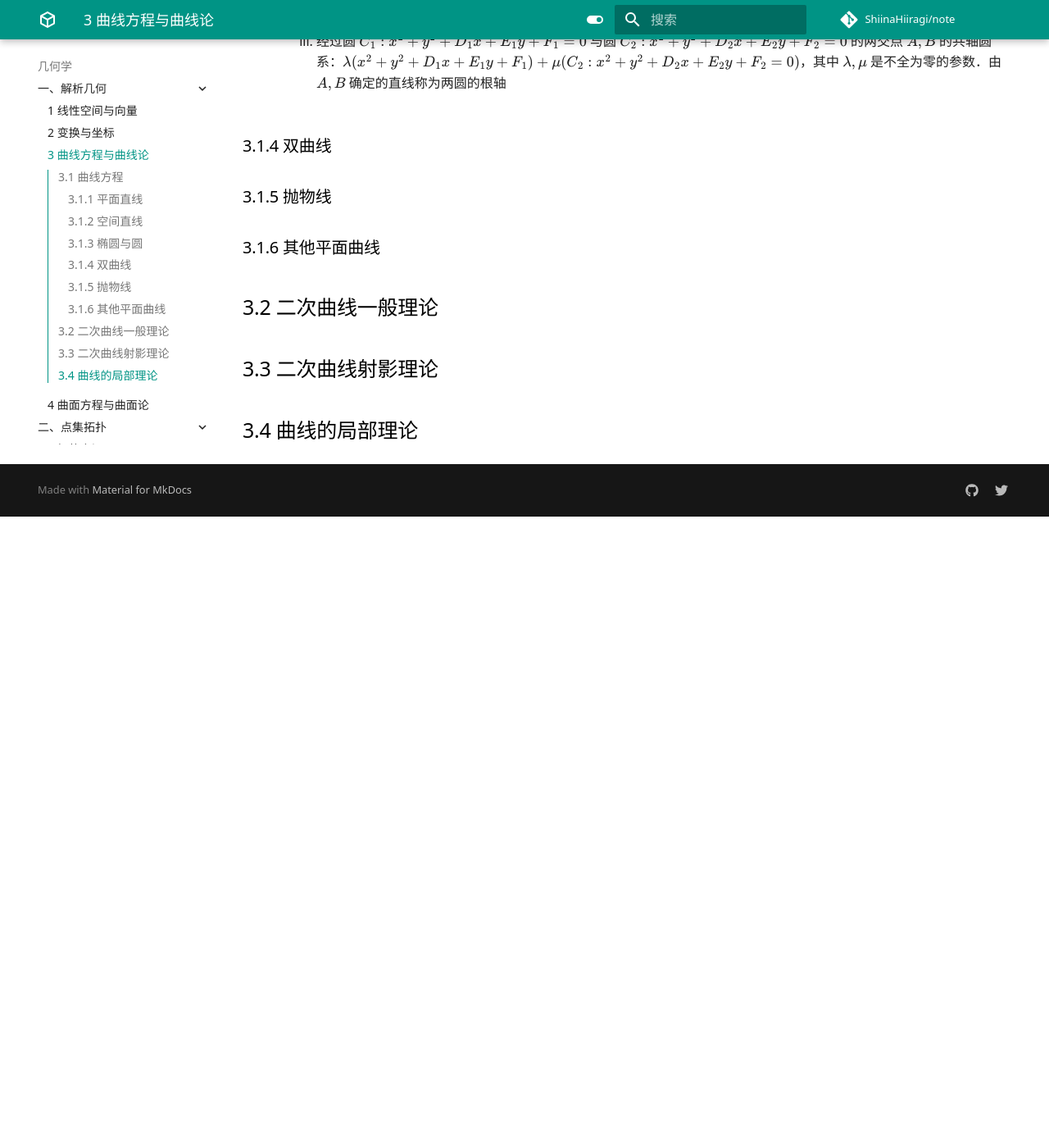
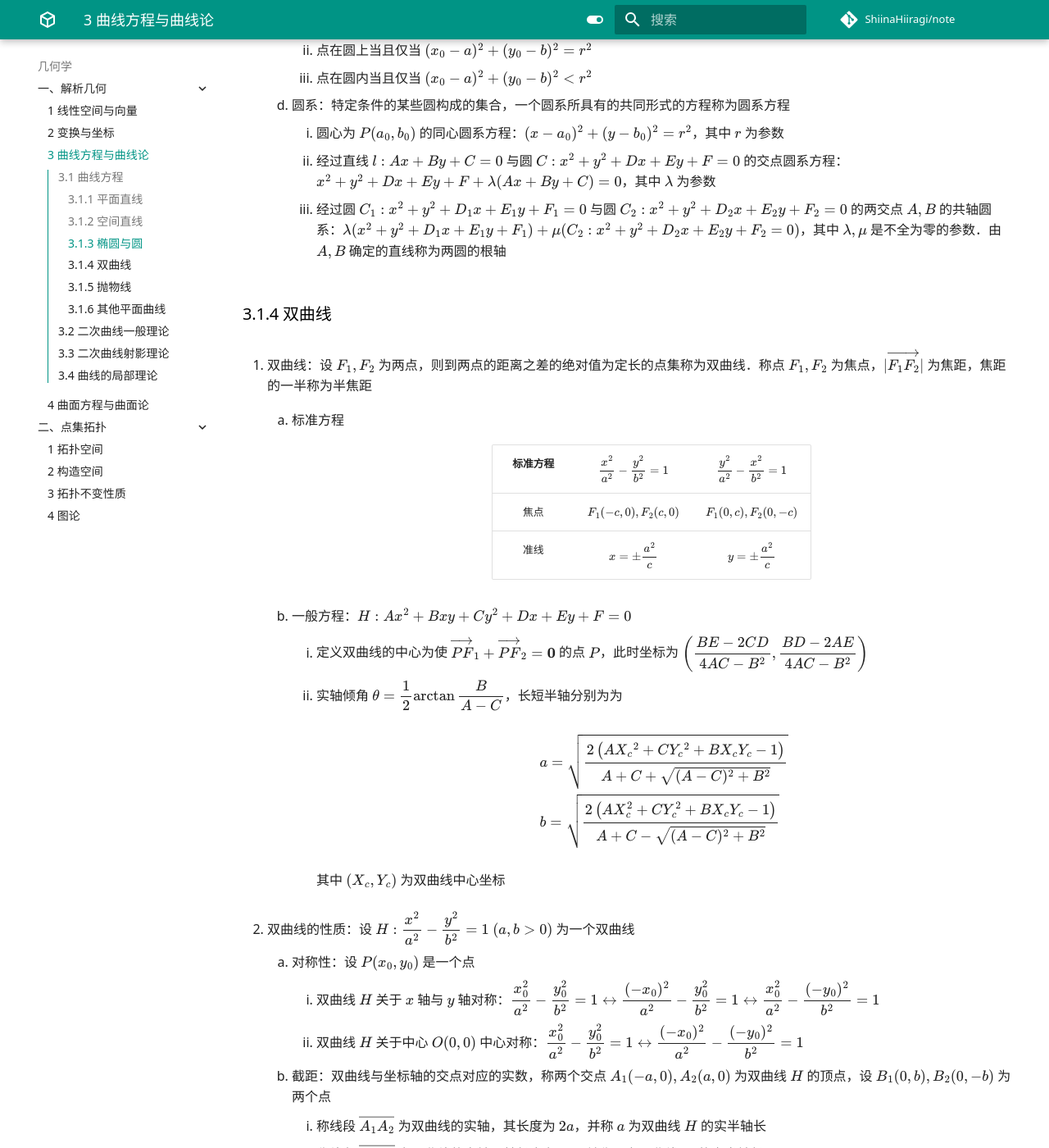
Before and after one commit to ShiinaHiiragi/note, an MkDocs documentation site: the page built from docs/top/anly/curv.md, in a window 1280 px wide and 1400 px high, scrolled down 6752 px. Shown: the whole window at 82% size. Built offline with MkDocs 1.6.1 and Material for MkDocs 9.7.7, drawn with Linux system fonts in a browser that asks for light colours; comment, search, counter and statistics services are not loaded; before the commit the page ends 7382 px from its top, so only the background shows below that; some of the changed text lies outside the part shown.

Commit message:
stage conic sesction

```diff
--- a/docs/top/anly/curv.md
+++ b/docs/top/anly/curv.md
@@ -234,9 +234,19 @@
             $$
 
 ### 3.1.3 椭圆与圆
-1. 椭圆：设 $F_1, F_2$ 为两点，则到两点的距离为定长的点集称为椭圆．称点 $F_1, F_2$ 为顶点，$|\overrightarrow{F_1 F_2}|$ 为焦距，焦距的一半称为半焦距
-    1. 标准方程：设定长为 $a$，令 $b = \sqrt{a^2 - c^2} > 0$．取焦点 $F_1(c, 0), F_2(-c, 0)$，则椭圆的标准方程为 $\dfrac{x^2}{a^2} + \dfrac{y^2}{b^2} = 1$；取焦点 $F_1(0, c), F_2(0, -c)$，则椭圆的标准方程为 $\dfrac{y^2}{a^2} + \dfrac{x^2}{b^2} = 1$
-    2. 一般方程：$A x^2+B y^2+C x y+D x+E y+F=0$
+1. 椭圆：设 $F_1, F_2$ 为两点，则到两点的距离之和为定长的点集称为椭圆．称点 $F_1, F_2$ 为焦点，$|\overrightarrow{F_1 F_2}|$ 为焦距，焦距的一半称为半焦距
+    1. 标准方程：设定长为 $a$，令 $b = \sqrt{a^2 - c^2} > 0$
+
+        <div style="text-align: center">
+
+        | 标准方程 | $\dfrac{x^2}{a^2} + \dfrac{y^2}{b^2} = 1$ | $\dfrac{y^2}{a^2} + \dfrac{x^2}{b^2} = 1$ |
+        | :------: | :---------------------------------------: | :---------------------------------------: |
+        |   焦点   |          $F_1(-c, 0), F_2(c, 0)$          |          $F_1(0, c), F_2(0, -c)$          |
+        |   准线   |         $x = \pm \dfrac{a^2}{c}$          |         $y = \pm \dfrac{a^2}{c}$          |
+
+        </div>
+
+    2. 一般方程：$E: A x^2+B xy+C y^2+D x+E y+F=0$
         1. 定义椭圆的中心为使 $\overrightarrow{PF}_1 + \overrightarrow{PF}_2 = \boldsymbol 0$ 的点 $P$，此时坐标为 $\left(\dfrac{B E-2 C D}{4 A C-B^2}, \dfrac{B D-2 A E}{4 A C-B^2}\right)$
         2. 长轴倾角 $\theta = \dfrac 12 \arctan \dfrac{B}{A - C}$，长短半轴分别为为
 
@@ -250,13 +260,13 @@
             其中 $(X_c, Y_c)$ 为椭圆中心坐标
 
 2. 椭圆的性质：设 $E: \dfrac{x^2}{a^2} + \dfrac{y^2}{b^2} = 1 \ (a > b > 0)$ 为一个椭圆
-    1. 对称性
+    1. 对称性：设 $P(x_0, y_0)$ 是一个点
         1. 椭圆 $E$ 关于 $x$ 轴与 $y$ 轴对称：$\dfrac{x_0^2}{a^2} + \dfrac{y_0^2}{b^2} = 1 \leftrightarrow \dfrac{(-x_0)^2}{a^2} + \dfrac{y_0^2}{b^2} = 1 \leftrightarrow \dfrac{x_0^2}{a^2} + \dfrac{(-y_0)^2}{b^2} = 1$
         2. 椭圆 $E$ 关于中心 $O(0, 0)$ 中心对称：$\dfrac{x_0^2}{a^2} + \dfrac{y_0^2}{b^2} = 1 \leftrightarrow \dfrac{(-x_0)^2}{a^2} + \dfrac{(-y_0)^2}{b^2} = 1$
-    2. 截距：椭圆与坐标轴的交点对应的实数，称四个交点 $A_1(-a, 0), A_2(a, 0), B_1(b, 0), B_2(-b, 0)$ 为椭圆 $E$ 的顶点
+    2. 截距：椭圆与坐标轴的交点对应的实数，称四个交点 $A_1(-a, 0), A_2(a, 0), B_1(0, b), B_2(0, -b)$ 为椭圆 $E$ 的顶点
         1. 称线段 $\overline{A_1A_2}$ 为椭圆的长轴，其长度为 $2a$，并称 $a$ 为椭圆 $E$ 的半长轴长
         2. 称线段 $\overline{B_1B_2}$ 为椭圆的短轴，其长度为 $2b$，并称 $b$ 为椭圆 $E$ 的半短轴长
-    3. 离心率：设半焦距 $c = \sqrt{a^2 - b^2}$，定义椭圆 $E$ 的离心率 $e = \dfrac ca \in (0, 1)$．取 $e = 0$，则椭圆退化为圆
+    3. 离心率：设半焦距 $c = \sqrt{a^2 - b^2}$，定义椭圆 $E$ 的离心率 $e = \dfrac ca \in (0, 1)$，$e$ 也是椭圆上的点到焦点的距离与到准线的距离之比．取 $e = 0$，则椭圆退化为圆
 3. 圆：到顶点距离为定长的点集
     1. 标准方程：圆心 $P(a, b)$，半径 $r$ 的圆方程为 $(x - a)^2 + (y - b)^2 = r^2$
     2. 一般方程：$x^2 + y^2 + Dx + Ey + F = 0$，设 $\Delta = D^2 + E^2 - 4F$
@@ -273,8 +283,59 @@
         3. 经过圆 $C_1: x^2 + y^2 + D_1x + E_1y + F_1 = 0$ 与圆 $C_2: x^2 + y^2 + D_2x + E_2y + F_2 = 0$ 的两交点 $A, B$ 的共轴圆系：$\lambda(x^2 + y^2 + D_1x + E_1y + F_1) + \mu(C_2: x^2 + y^2 + D_2x + E_2y + F_2 = 0)$，其中 $\lambda, \mu$ 是不全为零的参数．由 $A, B$ 确定的直线称为两圆的根轴
 
 ### 3.1.4 双曲线
+1. 双曲线：设 $F_1, F_2$ 为两点，则到两点的距离之差的绝对值为定长的点集称为双曲线．称点 $F_1, F_2$ 为焦点，$|\overrightarrow{F_1 F_2}|$ 为焦距，焦距的一半称为半焦距
+    1. 标准方程
+
+        <div style="text-align: center">
+
+        | 标准方程 | $\dfrac{x^2}{a^2} - \dfrac{y^2}{b^2} = 1$ | $\dfrac{y^2}{a^2} - \dfrac{x^2}{b^2} = 1$ |
+        | :------: | :---------------------------------------: | :---------------------------------------: |
+        |   焦点   |          $F_1(-c, 0), F_2(c, 0)$          |          $F_1(0, c), F_2(0, -c)$          |
+        |   准线   |         $x = \pm \dfrac{a^2}{c}$          |         $y = \pm \dfrac{a^2}{c}$          |
+
+        </div>
+
+    2. 一般方程：$H: A x^2+B xy+C y^2+D x+E y+F=0$
+        1. 定义双曲线的中心为使 $\overrightarrow{PF}_1 + \overrightarrow{PF}_2 = \boldsymbol 0$ 的点 $P$，此时坐标为 $\left(\dfrac{B E-2 C D}{4 A C-B^2}, \dfrac{B D-2 A E}{4 A C-B^2}\right)$
+        2. 实轴倾角 $\theta = \dfrac 12 \arctan \dfrac{B}{A - C}$，长短半轴分别为为
+
+            $$
+            \begin{aligned}
+            & a = \sqrt{\dfrac{2\left(A X_c{ }^2+C Y_c{ }^2+B X_c Y_c-1\right)}{A+C+\sqrt{(A-C)^2+B^2}}} \\
+            & b = \sqrt{\dfrac{2\left(A X_c^2+C Y_c^2+B X_c Y_c-1\right)}{A+C-\sqrt{(A-C)^2+B^2}}}
+            \end{aligned}
+            $$
+
+            其中 $(X_c, Y_c)$ 为双曲线中心坐标
+
+2. 双曲线的性质：设 $H: \dfrac{x^2}{a^2} - \dfrac{y^2}{b^2} = 1 \ (a, b > 0)$ 为一个双曲线
+    1. 对称性：设 $P(x_0, y_0)$ 是一个点
+        1. 双曲线 $H$ 关于 $x$ 轴与 $y$ 轴对称：$\dfrac{x_0^2}{a^2} - \dfrac{y_0^2}{b^2} = 1 \leftrightarrow \dfrac{(-x_0)^2}{a^2} - \dfrac{y_0^2}{b^2} = 1 \leftrightarrow \dfrac{x_0^2}{a^2} - \dfrac{(-y_0)^2}{b^2} = 1$
+        2. 双曲线 $H$ 关于中心 $O(0, 0)$ 中心对称：$\dfrac{x_0^2}{a^2} - \dfrac{y_0^2}{b^2} = 1 \leftrightarrow \dfrac{(-x_0)^2}{a^2} - \dfrac{(-y_0)^2}{b^2} = 1$
+    2. 截距：双曲线与坐标轴的交点对应的实数，称两个交点 $A_1(-a, 0), A_2(a, 0)$ 为双曲线 $H$ 的顶点，设 $B_1(0, b), B_2(0, -b)$ 为两个点
+        1. 称线段 $\overline{A_1A_2}$ 为双曲线的实轴，其长度为 $2a$，并称 $a$ 为双曲线 $H$ 的实半轴长
+        2. 称线段 $\overline{B_1B_2}$ 为双曲线的虚轴，其长度为 $2b$，并称 $b$ 为双曲线 $H$ 的虚半轴长
+    3. 渐近线：$\dfrac{x^2}{a^2} - \dfrac{y^2}{b^2} = 0$，即 $y = \pm \dfrac ba x$．设 $P(x_0, y_0)$ 在双曲线上，则 $P$ 到渐近线的距离 $d$ 趋近于 $0$
+    4. 离心率：设半焦距 $c = \sqrt{a^2 + b^2}$，定义椭圆 $E$ 的离心率 $e = \dfrac ca \in (1, +\infty)$，$e$ 也是双曲线上的点到焦点的距离与到准线的距离之比
 
 ### 3.1.5 抛物线
+1. 抛物线：设 $F$ 是一个点，$l$ 为一条直线．则到点 $F$ 的距离等于到直线 $l$ 距离的点集称为抛物线．称点 $F$ 为焦点，直线 $l$ 为准线
+
+    <div style="text-align: center">
+
+    | 标准方程 |          $y^2 = 2px$           |           $y^2 = 2px$           |          $y^2 = 2px$           |           $y^2 = 2px$           |
+    | :------: | :----------------------------: | :-----------------------------: | :----------------------------: | :-----------------------------: |
+    |   焦点   | $\left(\dfrac{p}{2}, 0\right)$ | $\left(-\dfrac{p}{2}, 0\right)$ | $\left(0, \dfrac{p}{2}\right)$ | $\left(0, -\dfrac{p}{2}\right)$ |
+    |   准线   |      $x = -\dfrac{p}{2}$       |       $x = \dfrac{p}{2}$        |      $y = -\dfrac{p}{2}$       |       $y = -\dfrac{p}{2}$       |
+
+    </div>
+
+2. 抛物线的性质：设 $P_1: y^2 = 2px, P_2: x^2 = 2py \ (p > 0)$ 为两个抛物线
+    1. 对称性：设 $M(x_0, y_0)$ 是一个点
+        1. $P_1$ 与 $x$ 轴对称：$y_0^2 = 2px_0 \leftrightarrow (-y_0)^2 = 2px_0$
+        2. $P_2$ 与 $y$ 轴对称：$x_0^2 = 2py_0 \leftrightarrow (-x_0)^2 = 2py_0$
+    2. 截距：抛物线与坐标轴的交点对应的实数，称交点 $O(0, 0)$ 为抛物线的顶点
+    3. 离心率：抛物线上的点到焦点的距离与到准线的距离之比 $e = 1$
 
 ### 3.1.6 其他平面曲线
 
```
Also changed, not shown: docs/index.md (+1 -1 lines).
